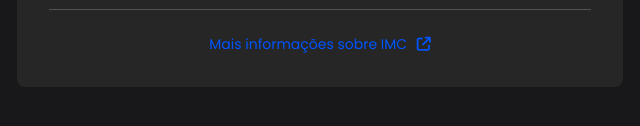
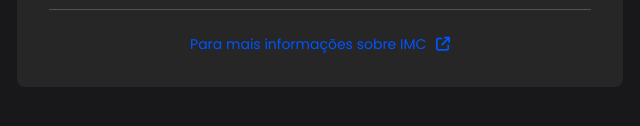
Before and after one commit to 1iigor/Calculadora-IMC, a plain HTML site: page index.html in a window 1280 px wide. Both pictures are taken after typing "5", "5" into the empty fields and a click on the button "Calcular". Shown: the part 622-748 px from the top of the page, 596-1236 px from the left. Drawn offline with Linux system fonts and the light colour scheme.

Commit message:
Adicionando texto na linha 70 HTML

```diff
--- a/index.html
+++ b/index.html
@@ -67,7 +67,7 @@
 
                 <div id="more_info">
                     <a href="https://mundoeducacao.uol.com.br/saude-bem-estar/imc.htm">
-                        Mais informações sobre IMC
+                        Para mais informações sobre IMC
                         <i class="fa-solid fa-arrow-up-right-from-square"></i>
                     </a>
                 </div>
```
